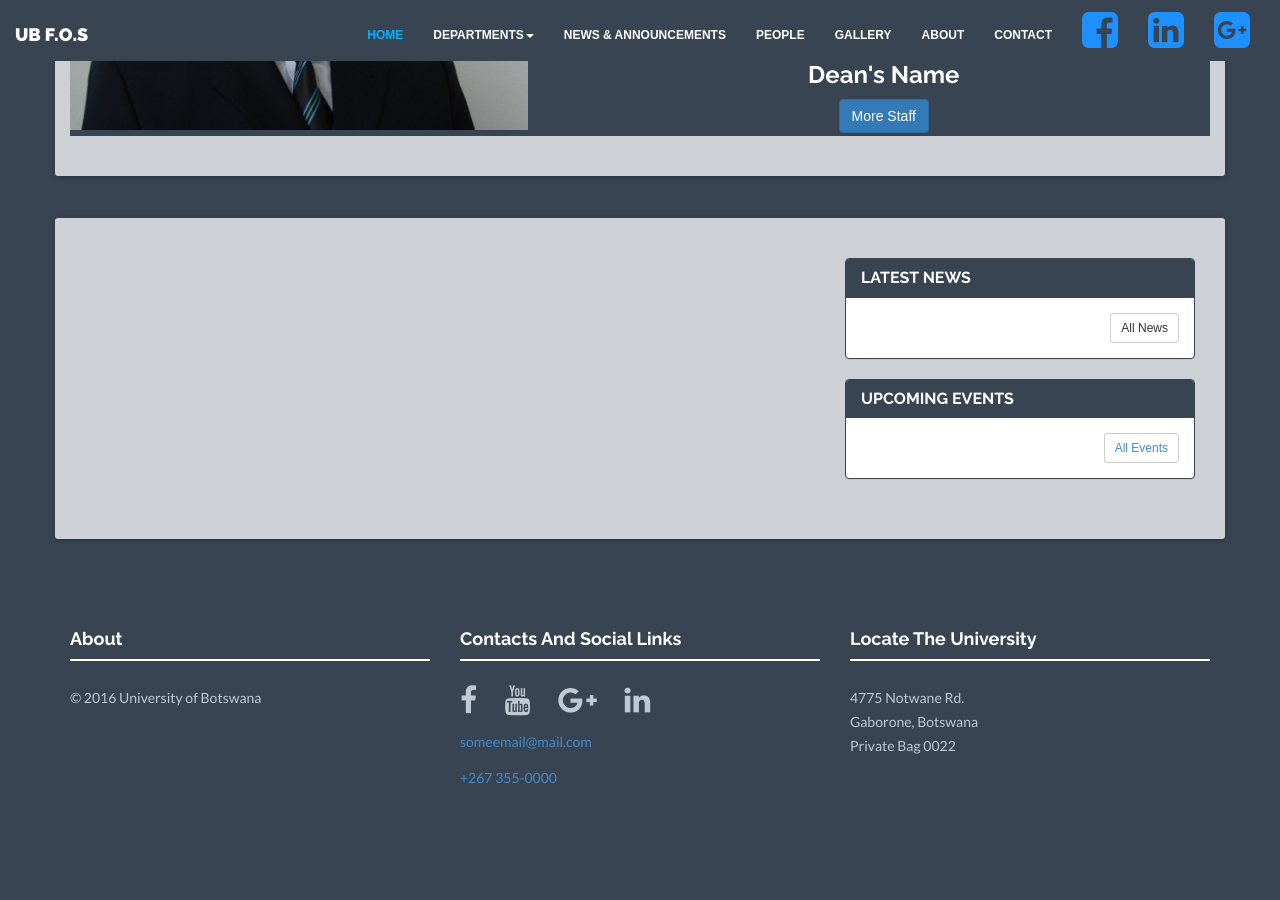
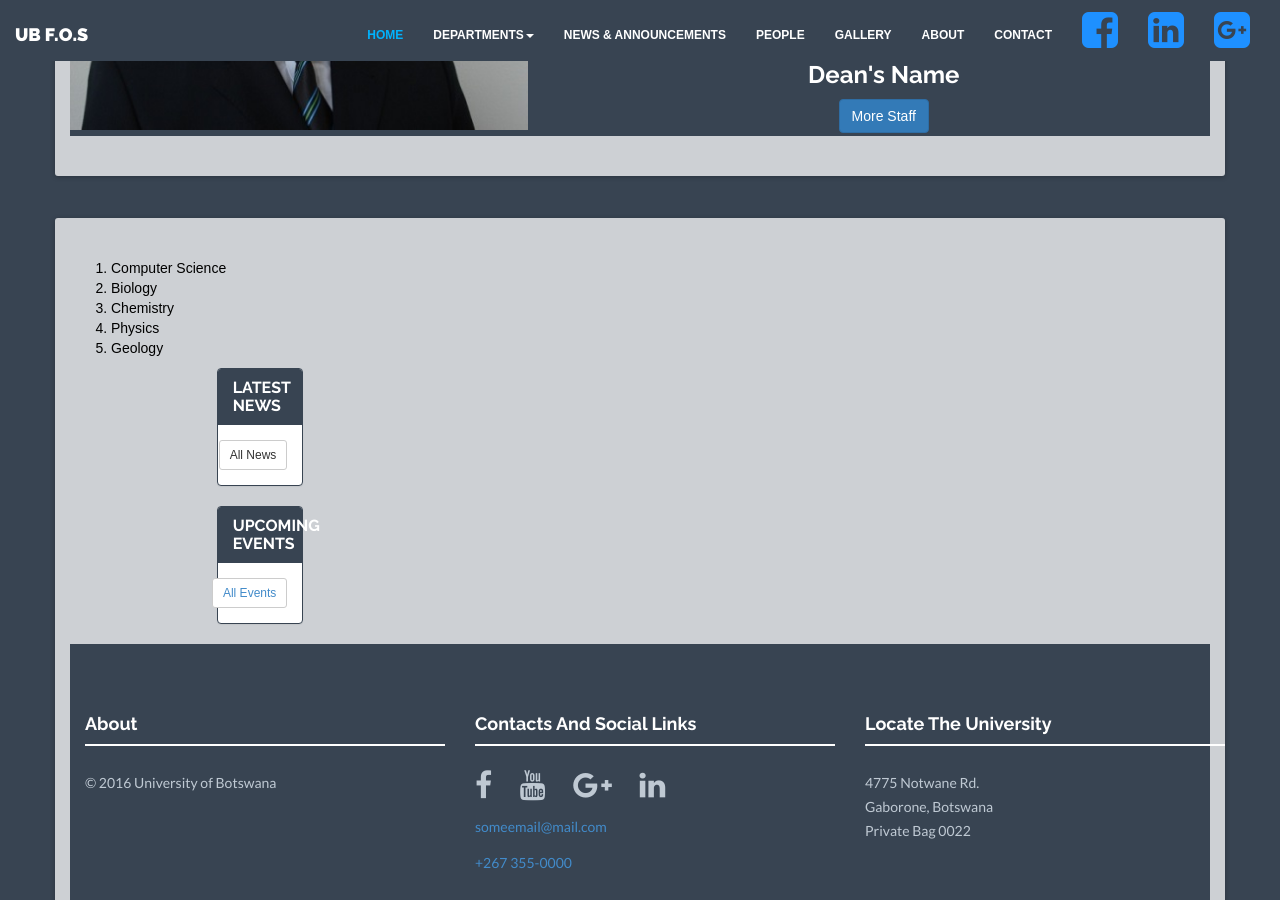
Before and after one commit to CreationHubBW/ub_fos, a Jekyll site: the page built from index.html, in a window 1280 px wide and 900 px high, scrolled down 1060 px. Built offline with Jekyll 4.4.1, drawn with Linux system fonts in a browser that asks for light colours; before the commit the page ends 1922 px from its top, so only the background shows below that.

Commit message:
Meeting 01-02-2017

```diff
--- a/index.html
+++ b/index.html
@@ -24,7 +24,14 @@ permalink: /
 
             <!-- Departments SECTION-->
             <div class="col-lg-4">
-
+                <div class="departments-section">
+                <ol>
+                    <li>Computer Science</li>
+                    <li>Biology</li>
+                    <li>Chemistry</li>
+                    <li>Physics</li>
+                    <li>Geology</li>
+                </ol>
 
             </div>
             <!-- /Departments SECTION -->
```
Also changed, not shown: 1 other file.
